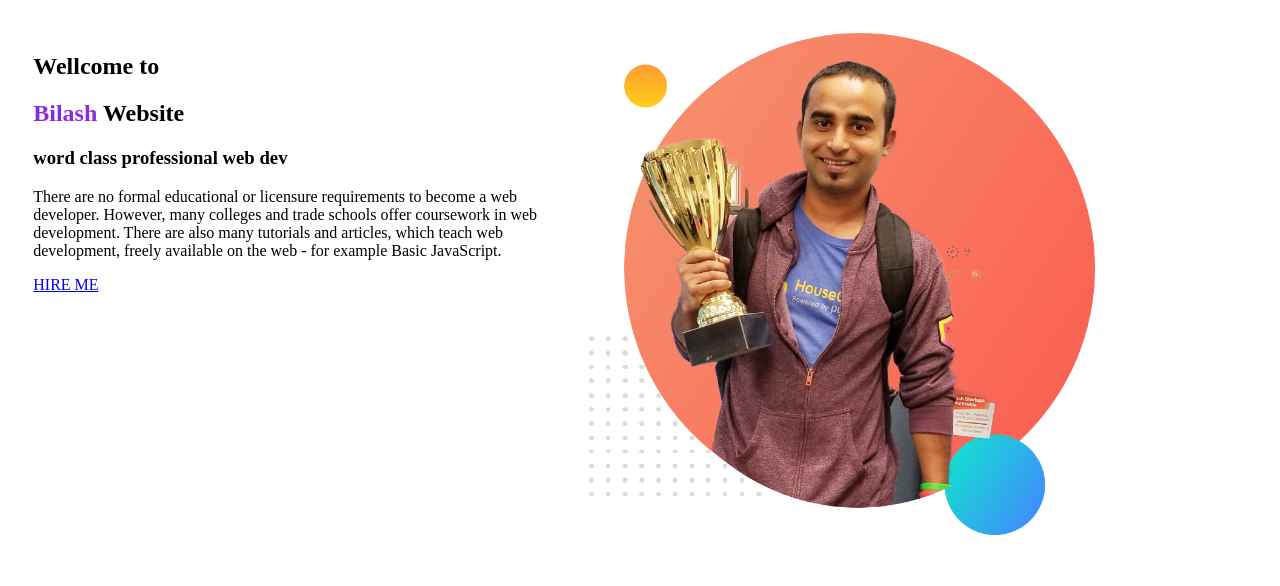
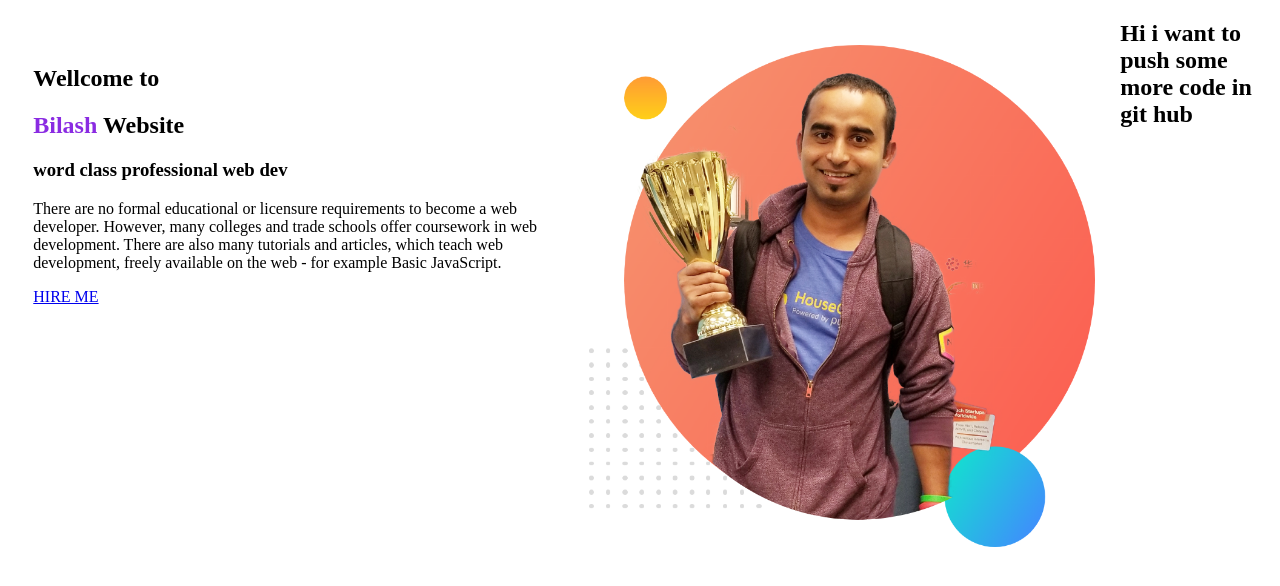
Before and after one commit to Bilash1996/my-frist-website, a plain HTML site: page index.html in a window 1280 px wide. Drawn offline with Linux system fonts and the light colour scheme.

Commit message:
new header

```diff
--- a/index.html
+++ b/index.html
@@ -19,6 +19,11 @@
             <img src="imges/jhankar.png" alt="my profile pic">
         </div>
     </section>
+    <section>
+        <div>
+            <h1>Hi i want to push some more code in git hub</h1>
+        </div>
+    </section>
 
 
 </body>
```
